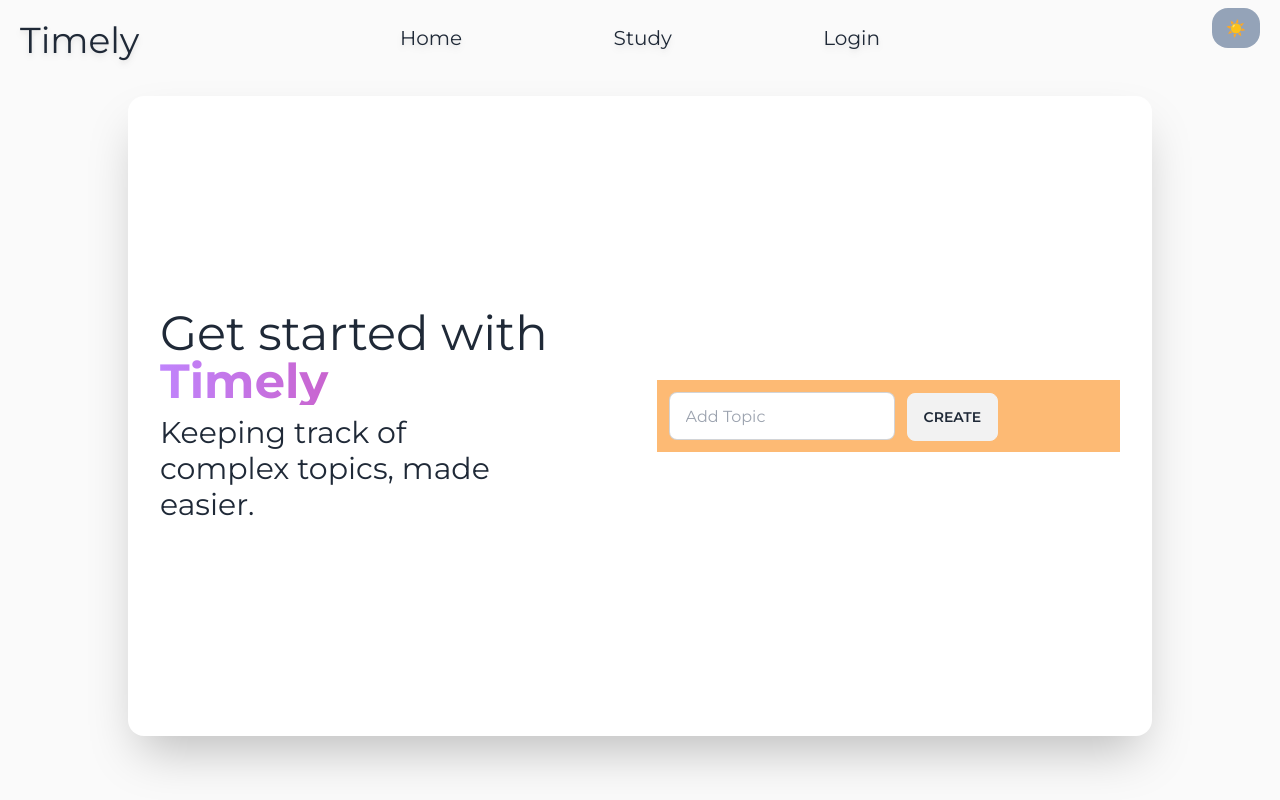
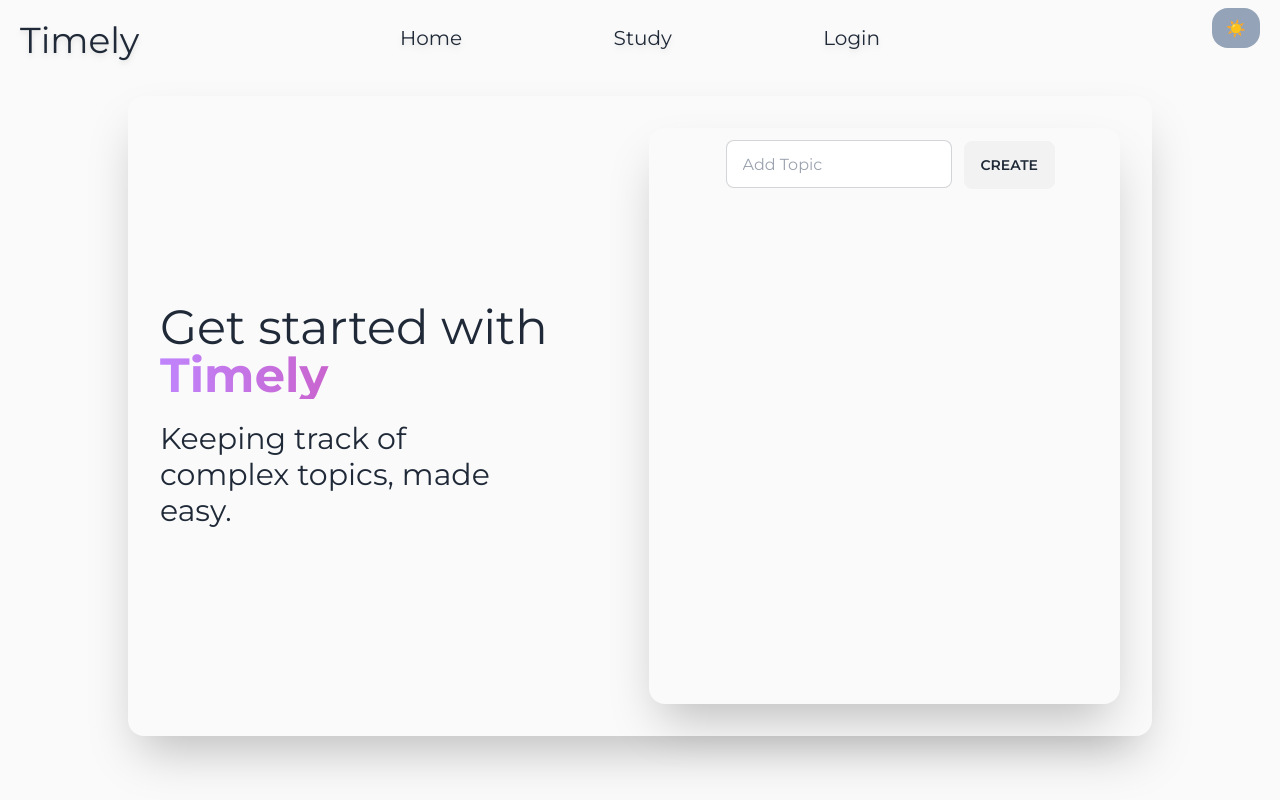
Before and after one commit to TopicTrackerReact/TopicTrackerReact, a Next.js app: page / in a window 1280 px wide. Built offline with nearby package versions, Linux system fonts and the light colour scheme; no server answers; the database is empty.

Commit message:
'Timely' needs touching up. Bottom part is getting cut off

```diff
--- a/src/app/home/input.tsx
+++ b/src/app/home/input.tsx
@@ -42,7 +42,7 @@ export const Input = () => {
         onChange={(e) => setTask(e.target.value.toUpperCase())}
         className="input input-bordered m-3 max-w-xs"
       />
-      <button data-testid="input-test" className="btn" onClick={submitTask}>
+      <button data-testid="input-test" className="btn hover:scale-105" onClick={submitTask}>
         Create
       </button>
       {visible ? (
--- a/src/app/page.tsx
+++ b/src/app/page.tsx
@@ -4,16 +4,23 @@ import { AllTasks } from "./home/allTasks";
 export default function Landing() {
   return (
     <div className="bg-zinc-50 dark:bg-zinc-800 w-screen h-100 pt-[6rem] pl-32 pr-32">
-      <div className="flex items-center w-100 h-[40rem] bg-white rounded-2xl shadow-2xl p-8">
+      <div className="flex items-center w-100 h-[40rem] rounded-2xl shadow-2xl p-8">
         <div className=" text-3xl min-w-xl max-w-xl flex flex-col justify-around h-[15rem]">
-          <div className="h-[5rem] text-5xl">Get started with <div className="font-bold text-transparent text-5xl bg-clip-text bg-gradient-to-r from-purple-400 to-pink-600">Timely</div></div>
+          <div className="h-[6.5rem] text-5xl">
+            <div>
+              Get started with
+              <div className="font-bold text-transparent text-5xl bg-clip-text bg-gradient-to-r from-purple-400 to-pink-600">
+                Timely
+              </div>
+            </div>
+          </div>
           <div className=" w-3/4">
-            <h3>Keeping track of complex topics, made easier.</h3>
+            <h3>Keeping track of complex topics, made easy.</h3>
           </div>
         </div>
-        <div className="bg-orange-300 w-2/3">
-          <Input/>
-          <AllTasks/>
+        <div className="bg-zinc-50 w-2/3 h-full rounded-2xl flex flex-col items-center shadow-2xl">
+          <Input />
+          <AllTasks />
         </div>
       </div>
     </div>
```
